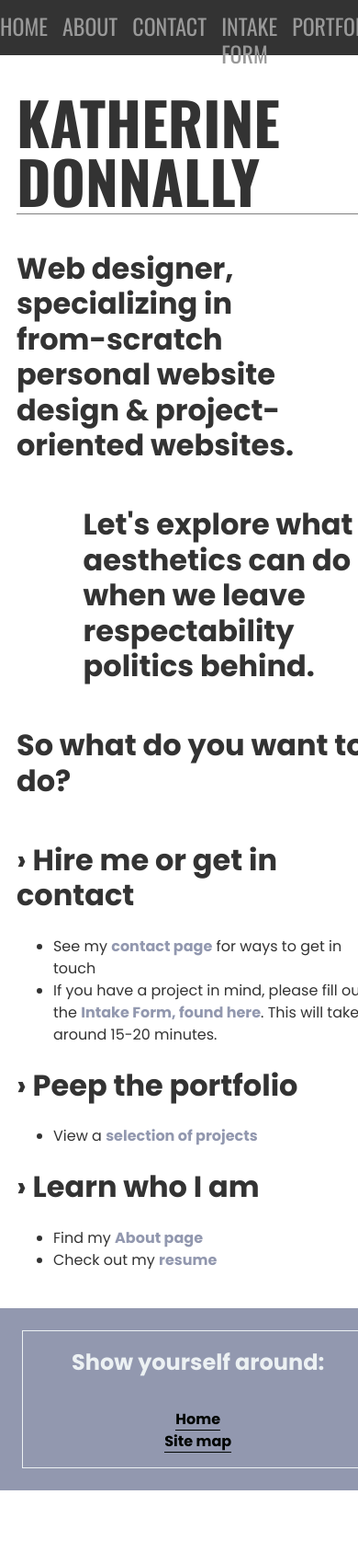
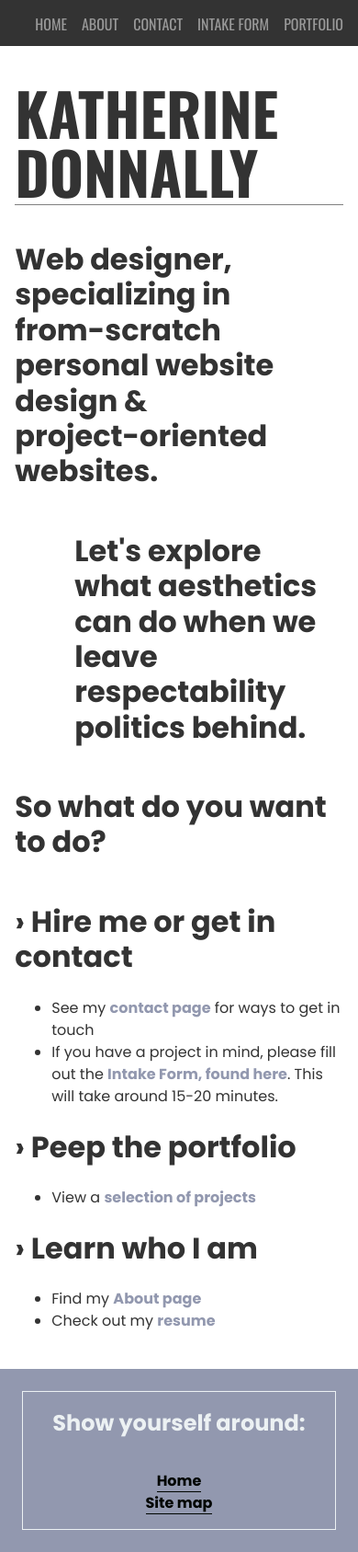
Before and after one commit to kbdonnally/katherinedoes.design, a Jekyll site: the page built from pages/real/new-home.html, in a window 390 px wide. Shown: the whole page at 92% size. Built offline with Jekyll 4.4.1, drawn with Linux system fonts in a browser that asks for light colours; before the commit the page ends 1620 px from its top, so only the background shows below that.

Commit message:
Add media queries to top nav (height & width, font size)

```diff
--- a/assets/css/_sass/_nav/_new-nav.scss
+++ b/assets/css/_sass/_nav/_new-nav.scss
@@ -2,9 +2,10 @@
 
 .vertical-nav-wrapper {
 	grid-area: nav;
+	position: relative;
 	display: flex;
 	justify-content: flex-end;
-	height: 60px;
+	height: 50px;
 	padding-top: 0;
 //	padding-right: 2rem;
 	background-color: $jet;
@@ -15,7 +16,7 @@
 		flex-flow: column nowrap;
 		justify-content: flex-start;
 		height: 100%;
-		width: calc(100vw / 6);
+		width: 100%; // calc(100vw / 6);
 		padding-right: 0;
 	}
 }
@@ -63,7 +64,7 @@
 	a {
 		padding: .5rem 0;
 		font-family: 'Oswald', sans-serif;
-		font-size: 1.5rem;
+		font-size: 1rem;
 		font-weight: 400;
 		line-height: 1;
 		color: hsl(0,0,60%);
@@ -73,4 +74,14 @@
 			border-bottom-width: 0;
 		}
 	}
+	@media screen and (min-width: 600px) {
+		a {
+			font-size: 1.125rem;
+		}
+	}
+	@media screen and (min-width: 900px) {
+		a {
+			font-size: 1.5rem;
+		}
+	}
 }
--- a/assets/css/_sass/_pages/_new-home.scss
+++ b/assets/css/_sass/_pages/_new-home.scss
@@ -9,9 +9,12 @@ body {
 							 'footer';
 	}
 	@media screen and (min-width: 900px) {
-		grid-template-columns: 1fr 5fr;
+		grid-template-columns: 1fr 3fr;
 		grid-template-areas: 'nav main'
 							 'footer footer';
+	}
+	@media screen and (min-width: 1200px) {
+		grid-template-columns: 1fr 5fr;
 	}
 }
 
```
